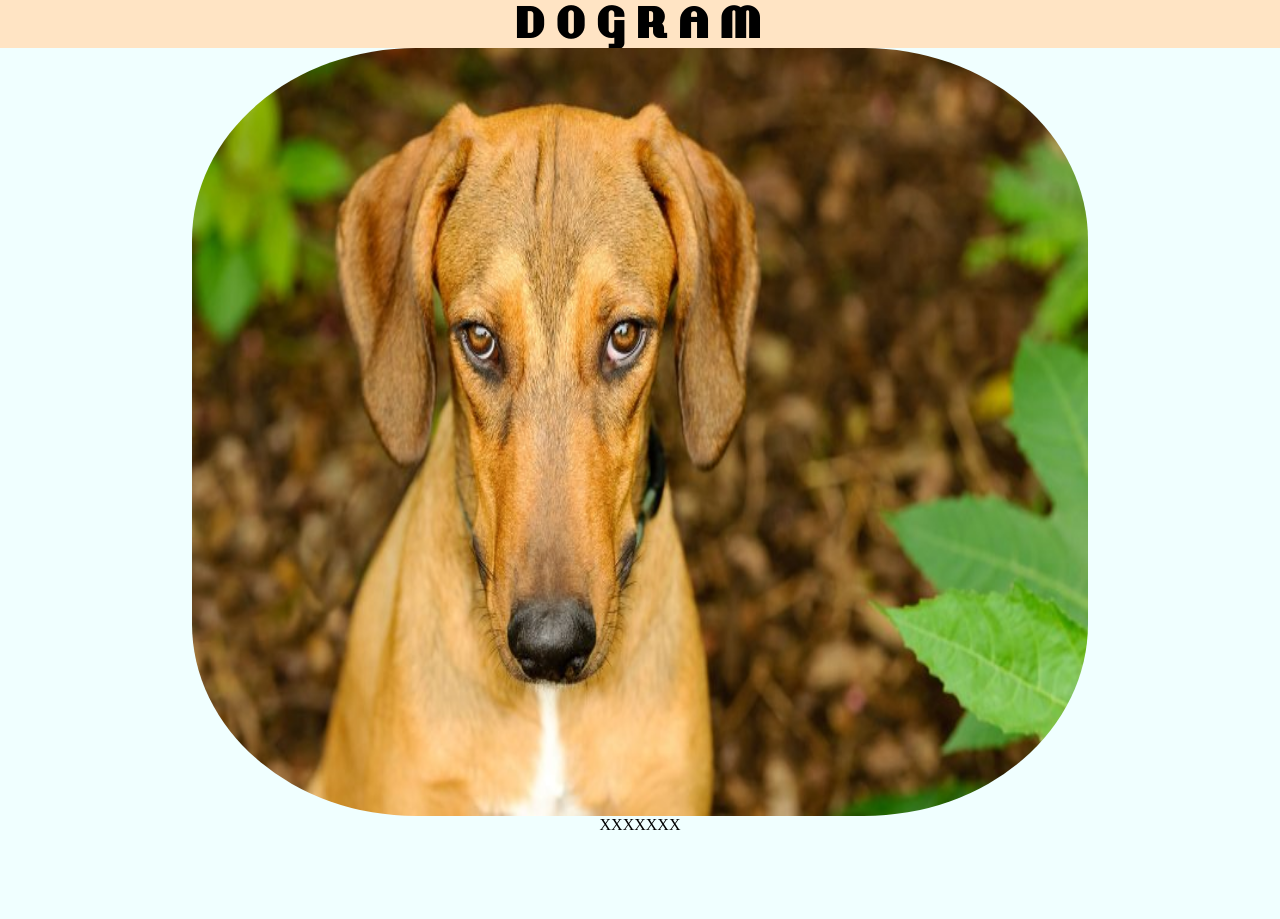
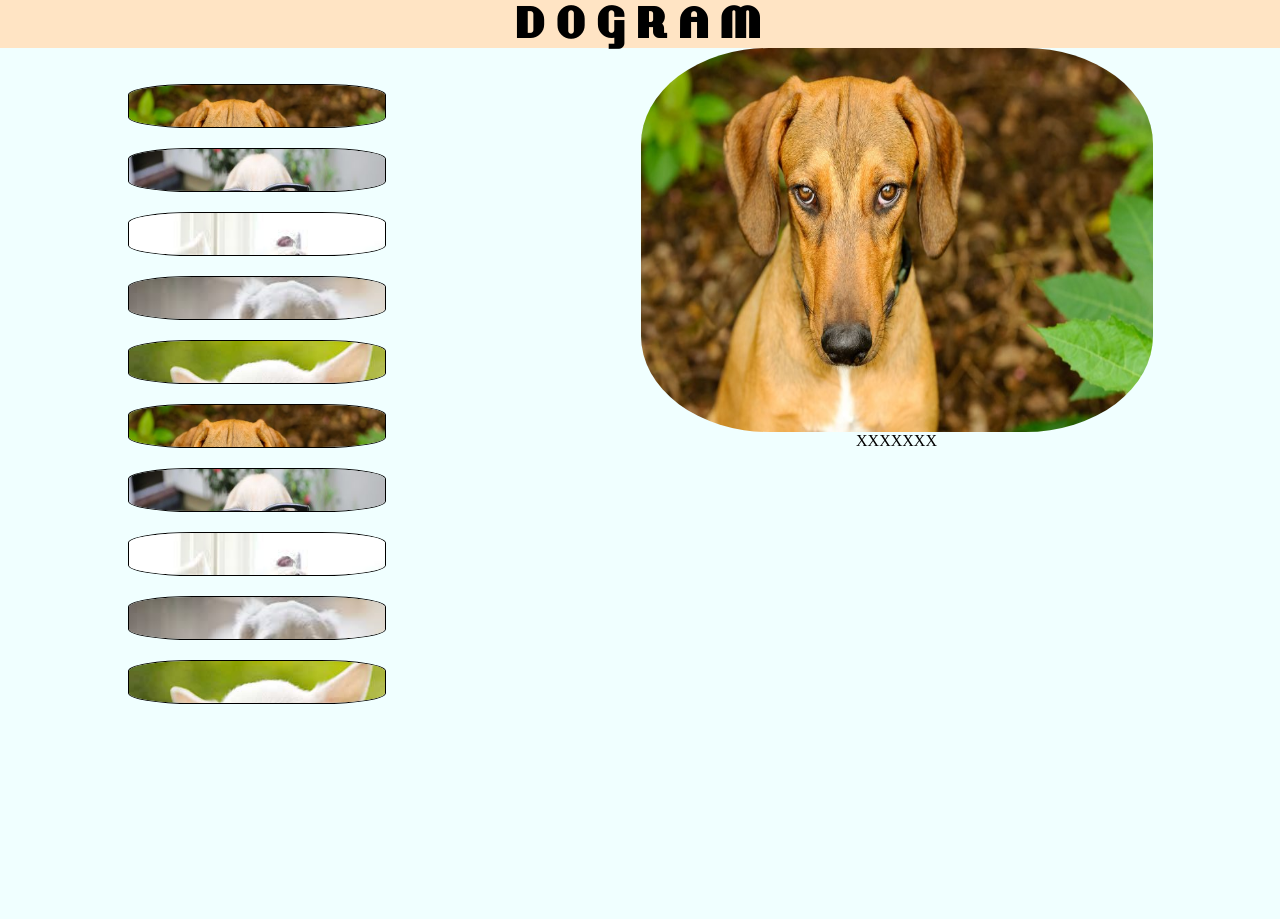
Before and after one commit to Java49TelranMark/html-css-js-introduction, a plain HTML site: page index.html in a window 1280 px wide. Shown: the top 919 px of the page. After the commit the page ends 800 px from the top, so only its background shows below. Drawn offline with Linux system fonts and the light colour scheme.

Commit message:
CW 02.10.2022

```diff
--- a/styles/dogs-style.css
+++ b/styles/dogs-style.css
@@ -38,8 +38,8 @@ body {
     margin-bottom: 10vh;
 }
 .details-image {
-    width: 70vw;
-    height: 60vw;
+    width: 80vw;
+    height: 70vw;
     border-radius: 25%;
 }
 .details-title {
@@ -56,8 +56,8 @@ body {
     padding-left: 0;
 }
 .thumbnails-item {
-    width: var(--thumbnails-img-width);
-    height: calc(var(--thumbnails-img-height)+var(--thumbnails-img-height));
+    max-width: var(--thumbnails-img-width);
+    min-height: calc(var(--thumbnails-img-height)+var(--thumbnails-img-height));
     margin-top: 2.5vh;
     border: solid 1px black;
     border-radius: 25%;
@@ -77,3 +77,20 @@ body {
 .thumbanils-anchor {
     text-decoration: none;
 }
+@media (min-width: 560px){
+    .thumbnails-list{
+        flex-direction: column;
+        flex-wrap: nowrap;
+        max-height: 80vh;
+        order: -1;
+        justify-content: flex-start;
+    }
+    .main-class{
+        flex-direction: row;
+        justify-content: space-around;
+    }
+    .details-image {
+        width: 40vw;
+        height: 30vw;
+    }
+}
```
